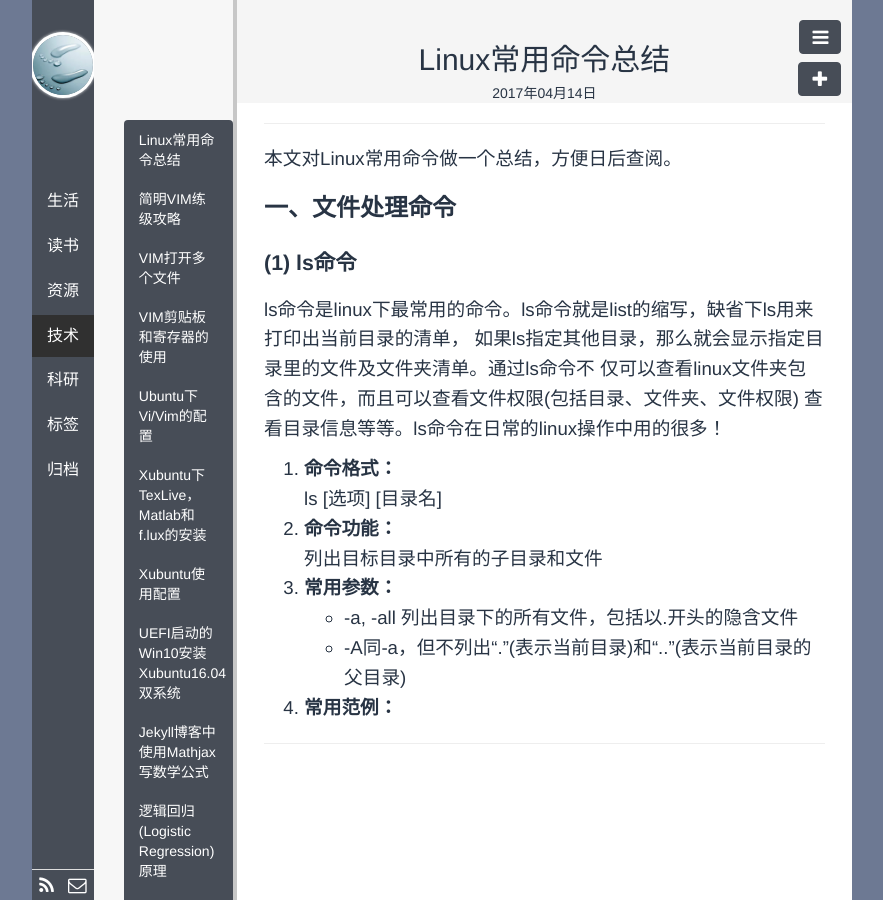
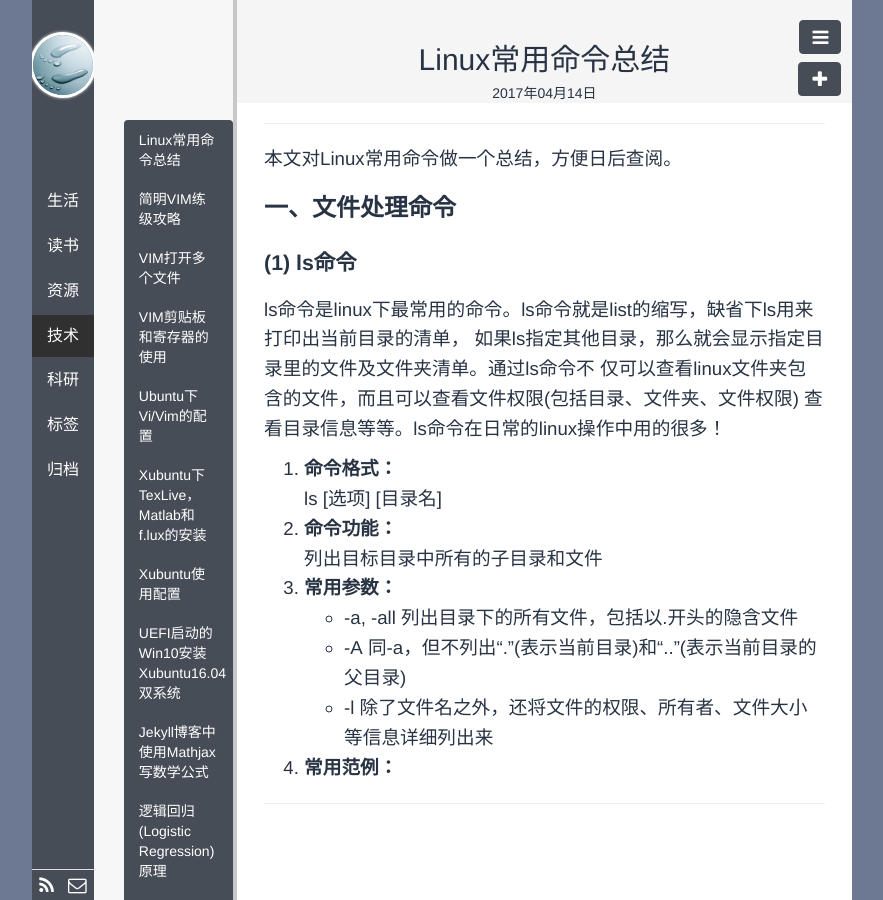
Before and after one commit to polyHong/polyHong.github.io, a Jekyll site: the page built from _posts/tech/2017-04-14-linux-command-list.md, in a window 1280 px wide. Shown: the whole page, without its empty margins (198-1081 px from the left). Built offline with Jekyll 4.4.1, drawn with Linux system fonts in a browser that asks for light colours; Markdown is read by kramdown in place of the engine named in the settings; comment, search, counter and statistics services are not loaded.

Commit message:
update linux-command

```diff
--- a/_posts/tech/2017-04-14-linux-command-list.md
+++ b/_posts/tech/2017-04-14-linux-command-list.md
@@ -29,7 +29,8 @@ ls&nbsp;[选项]&nbsp;[目录名]
 <li><strong>常用参数：</strong></li>
 <ul>
 <li>-a, -all 列出目录下的所有文件，包括以.开头的隐含文件</li>
-<li>-A同-a，但不列出“.”(表示当前目录)和“..”(表示当前目录的父目录)</li>
+<li>-A&nbsp;同-a，但不列出“.”(表示当前目录)和“..”(表示当前目录的父目录)</li>
+<li>-l&nbsp;除了文件名之外，还将文件的权限、所有者、文件大小等信息详细列出来</li>
 </ul>
 <li><strong>常用范例：</strong></li>
 </ol>
```
Also changed, not shown: 1 other file.
